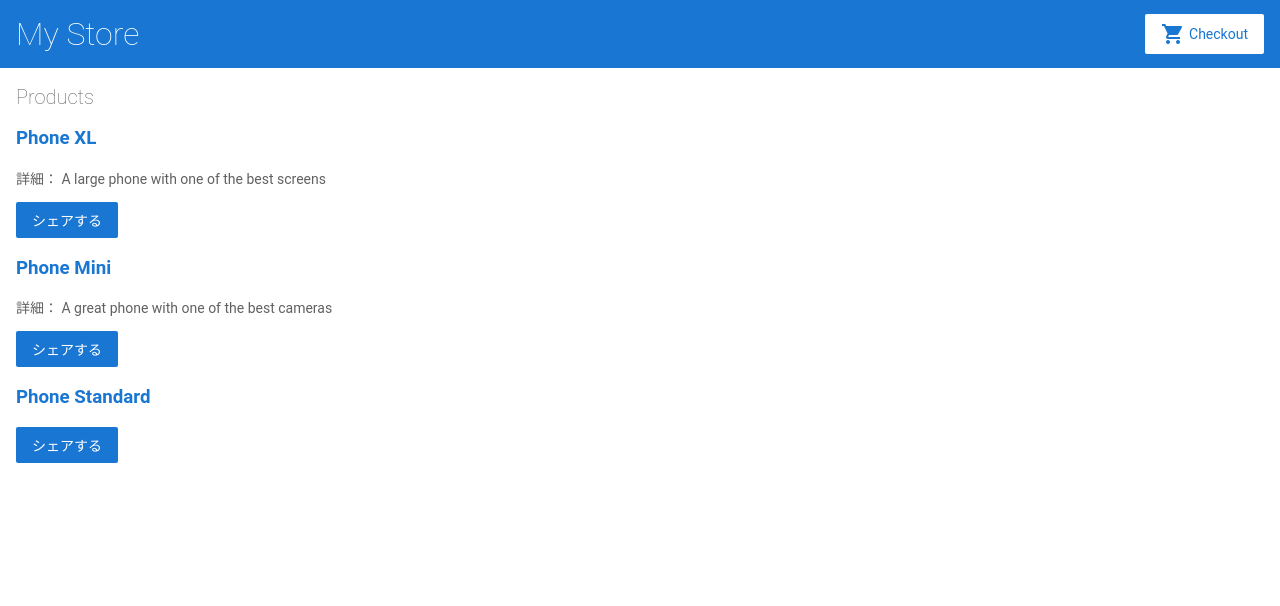
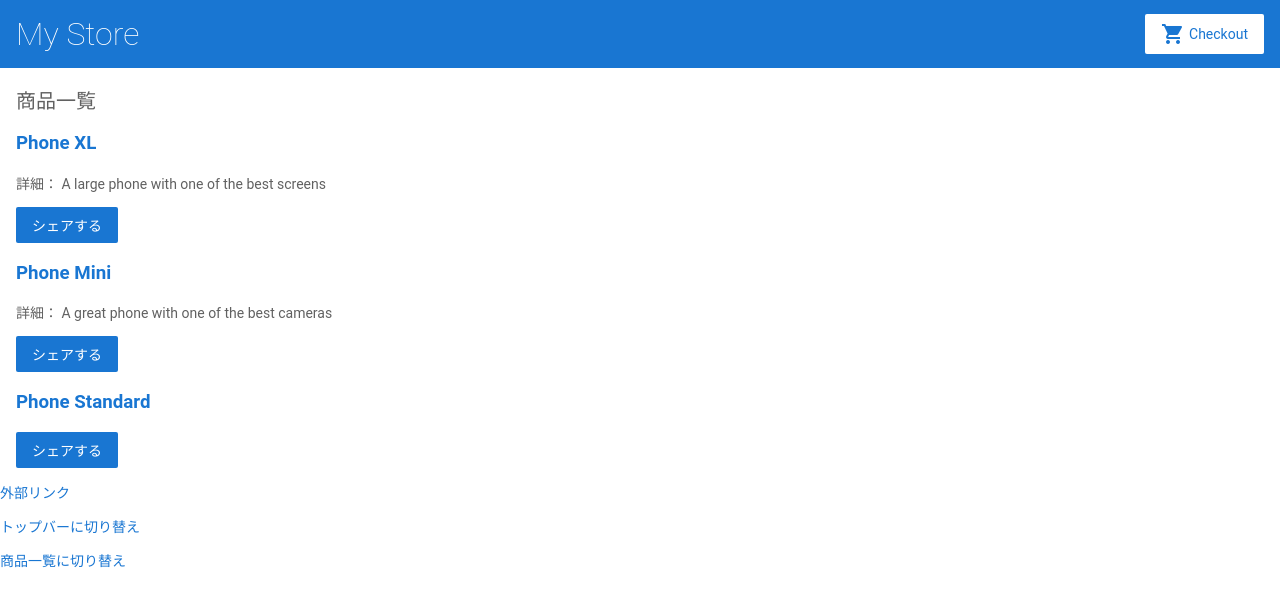
Before and after one commit to atman-33/angular-learning, an Angular app: page / in a window 1280 px wide. Shown: the top 606 px of the page. Built offline with nearby package versions, Linux system fonts and the light colour scheme.

Commit message:
routerLinkを追加

```diff
--- a/src/app/app.component.html
+++ b/src/app/app.component.html
@@ -4,6 +4,18 @@
   <router-outlet></router-outlet>
 </div>
 
+<!-- target="_blank" 別タブで開く -->
+<p>
+  <a target="_blank" href="https://www.google.com">外部リンク</a>
+</p>
+
+<p>
+  <a routerLink="/topbar">トップバーに切り替え</a>
+</p>
+<p>
+  <a routerLink="">商品一覧に切り替え</a>
+</p>
+
 <!--
 Copyright Google LLC. All Rights Reserved.
 Use of this source code is governed by an MIT-style license that
--- a/src/app/product-list/product-list.component.html
+++ b/src/app/product-list/product-list.component.html
@@ -1,4 +1,4 @@
-<h2>Products</h2>
+<h2>商品一覧</h2>
 
 <div *ngFor="let product of products">
 
--- a/src/app/product-list/product-list.component.ts
+++ b/src/app/product-list/product-list.component.ts
@@ -12,6 +12,10 @@ export class ProductListComponent {
   products: Product[] = products;
 
   share() {
+    /*
+    Typescript では、文字列を "/' どちらでも表記可能だが、"を推奨。
+    また、htmlは、"のみ利用可能。
+    */
     window.alert('The product has been shared!');
   }
 }
```
Also changed, not shown: src/app/app.module.ts (+8 -11 lines).
